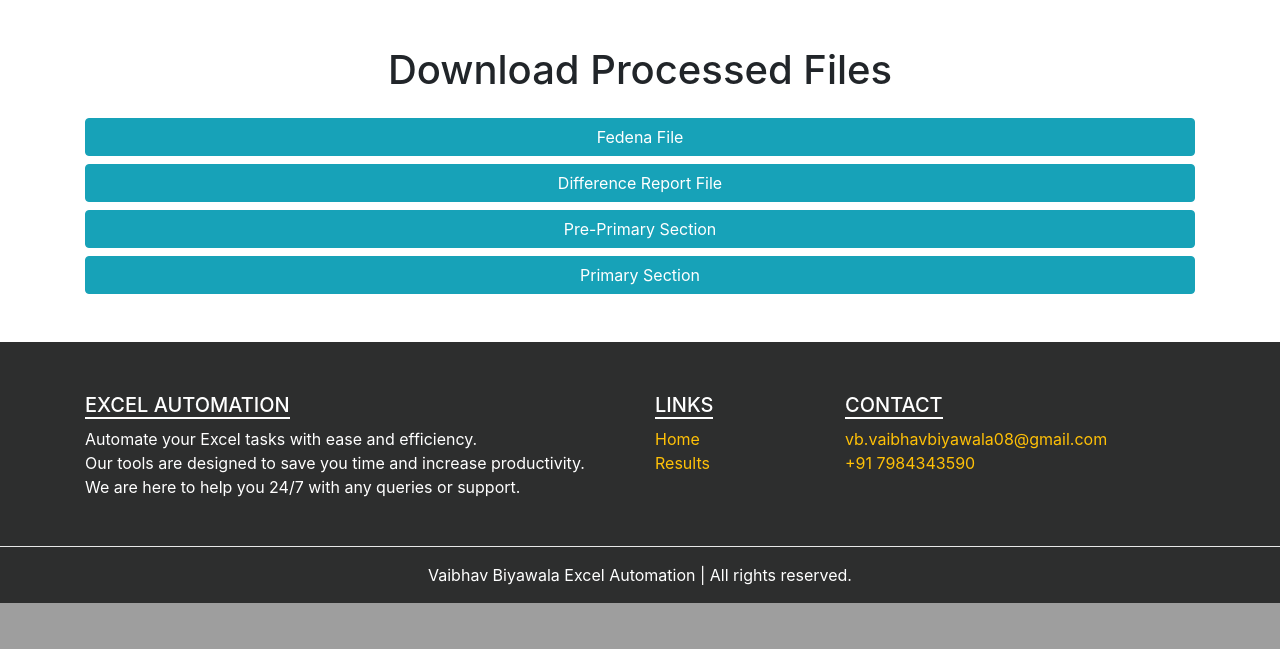
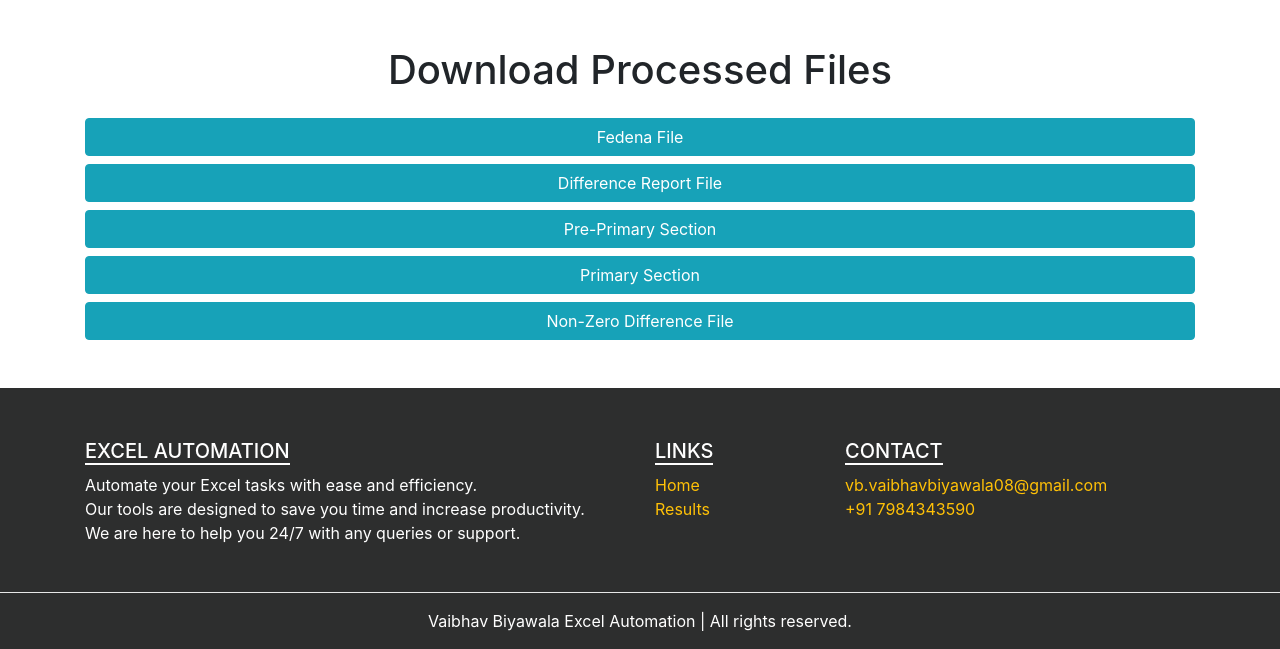
Before and after one commit to VaibhavBiyawala/Excel_Automation, a Flask app: page /results in a window 1280 px wide. Shown: the part 368-1017 px from the top of the page. Before the commit the page ends 971 px from the top, so only its background shows below. Run offline with Flask 3, Linux system fonts and the light colour scheme; the visitor is signed in with stand-in values (Sample User, id 1); some libraries are stand-ins or nearby versions.

Commit message:
Add non-zero difference file generation

```diff
--- a/app/app.py
+++ b/app/app.py
@@ -50,7 +50,8 @@ def results():
     file2 = session.get('file2', None)
     pre_primary = session.get('pre_primary', None)
     primary = session.get('primary', None)
-    return render_template('results.html', file1=file1, file2=file2, pre_primary=pre_primary, primary=primary)
+    non_zero_diff = session.get('non_zero_diff', None)
+    return render_template('results.html', file1=file1, file2=file2, pre_primary=pre_primary, primary=primary, non_zero_diff=non_zero_diff)
 
 @app.route('/download/<filename>')
 def download_file(filename):
@@ -88,7 +89,7 @@ def online_upload():
         concat_file = concat_trans_his_files(file4_path, file5_path)
 
         # Process the files
-        d1_path, d2_path, pre_primary_path, primary_path = process_files(file1_path, file2_path, file3_path, concat_file)
+        d1_path, d2_path, pre_primary_path, primary_path, non_zero_diff_path = process_files(file1_path, file2_path, file3_path, concat_file)
 
         # Delete the uploaded files after processing
         os.remove(file1_path)
@@ -103,6 +104,7 @@ def online_upload():
         session['file2'] = d2_path
         session['pre_primary'] = pre_primary_path
         session['primary'] = primary_path
+        session['non_zero_diff'] = non_zero_diff_path
 
         return redirect(url_for('results'))
 
@@ -147,8 +149,7 @@ def process_files(file1_path, file2_path, file3_path, file4_path):
 
     file1[['trf_id', 'UTR', 'Rozarpay', 'difference', 'case_flag']] = file1.apply(
         lambda row: pd.Series(process_row(row, file2, file3)),
-        axis=1
-    )
+        axis=1 )
 
     process_unmatched_rows(file1, file2, file3)
     file1.drop(columns=['case_flag'], inplace=True)
@@ -181,11 +182,25 @@ def process_files(file1_path, file2_path, file3_path, file4_path):
 
     d1_path = save_output(file1)
 
-    pre_primary_path, primary_path = filter_section(d1_path)
     grouped_results = process_final_results(file1, file4)
+
     d2_path = save_final_results(grouped_results)
 
-    return d1_path, d2_path, pre_primary_path, primary_path
+    # Filter entries from file1 where the UTR associated with difference is non-zero in grouped_results
+    non_zero_diff_utr = grouped_results[grouped_results['Difference'] != 0]['UTR']
+    non_zero_diff_entries = file1[file1['UTR'].isin(non_zero_diff_utr)]
+
+    # Save the filtered data to a new Excel file
+    non_zero_diff_path = d1_path.replace('.xlsx', '_non_zero_diff.xlsx')
+    non_zero_diff_entries.to_excel(non_zero_diff_path, index=False)
+
+    zero_diff_utr = grouped_results[grouped_results['Difference'] == 0]['UTR']
+    zero_diff_entries = file1[file1['UTR'].isin(zero_diff_utr)]
+    zero_diff_entries_path = d1_path.replace('.xlsx', '_zero_diff.xlsx')
+    zero_diff_entries.to_excel(zero_diff_entries_path, index=False)
+    pre_primary_path, primary_path = filter_section(zero_diff_entries_path)
+
+    return d1_path, d2_path, pre_primary_path, primary_path, non_zero_diff_path
 
 def filter_section(file_cash_path):
     # read the excel file
@@ -227,7 +242,6 @@ def process_cash_file(file_cash_path, skip_row = True):
     pre_primary_df = file_cash[file_cash['Section / Department'].apply(lambda x: any(x.startswith(prefix) for prefix in pre_primary_sections))]
     primary_df = file_cash[file_cash['Section / Department'].apply(lambda x: any(x.startswith(prefix) for prefix in primary_sections))]
 
-    # Save the filtered data to new CSV files
     pre_primary_path = file_cash_path.replace('.csv', '_pre_primary.csv')
     primary_path = file_cash_path.replace('.csv', '_primary.csv')
     pre_primary_df.to_csv(pre_primary_path, index=False)
@@ -236,4 +250,4 @@ def process_cash_file(file_cash_path, skip_row = True):
     return pre_primary_path, primary_path
 
 if __name__ == "__main__":
-    app.run(debug=False)
+    app.run(debug=True)
--- a/app/templates/results.html
+++ b/app/templates/results.html
@@ -32,6 +32,9 @@
                     <a href="{{ url_for('download_file', filename=primary) }}" class="btn btn-success btn-block">Primary Section</a>
                 {% endif %}
             {% endif %}
+            {% if non_zero_diff %}
+                <a href="{{ url_for('download_file', filename=non_zero_diff) }}" class="btn btn-success btn-block">Non-Zero Difference File</a>
+            {% endif %}
         </div>
     </div>
     {% include 'footer.html' %}
```
